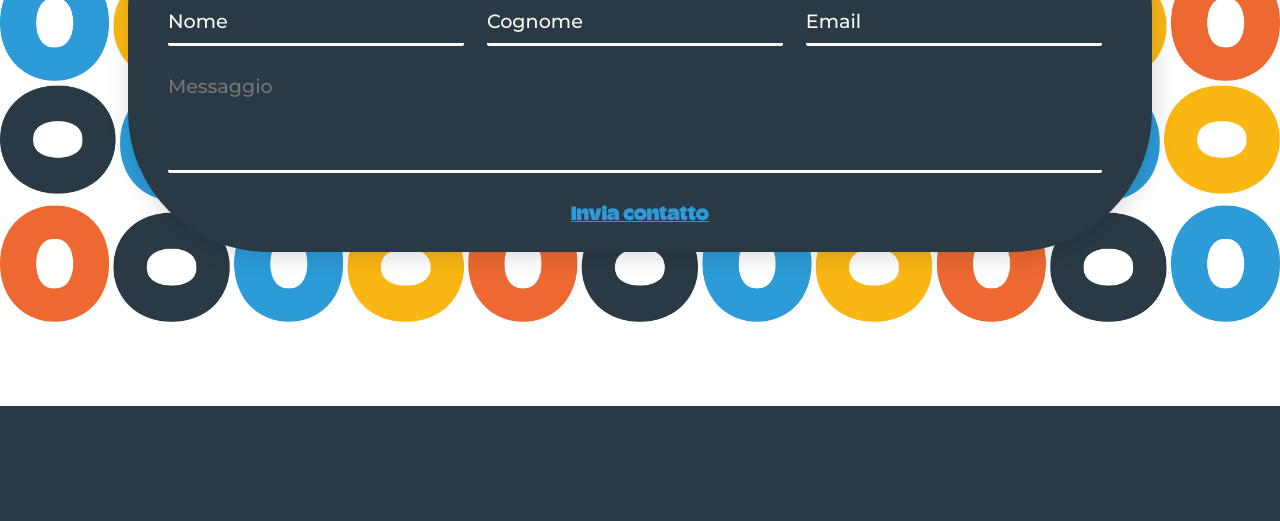
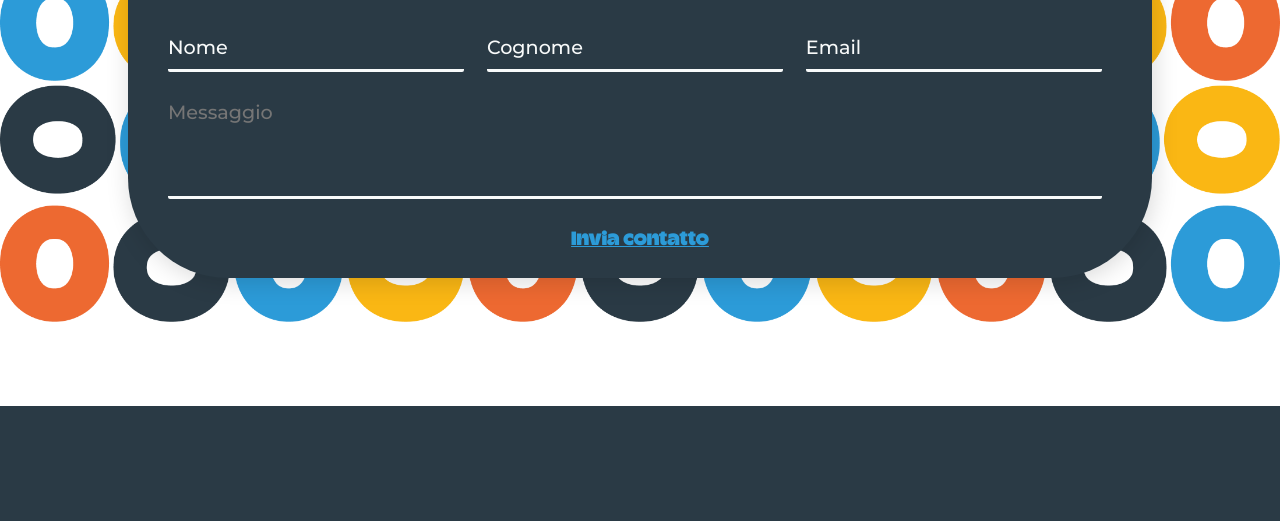
Before and after one commit to FrancoisLampasona/BoopStudio, a plain HTML site: page index.html in a window 1280 px wide. Shown: the part 356-877 px from the top of the page. Drawn offline with nearby package versions, Linux system fonts and the light colour scheme.

Commit message:
Versione 0.0.2.3

```diff
--- a/css/home.css
+++ b/css/home.css
@@ -287,28 +287,22 @@
 
 .Contattaci {
   margin-top: 20vh;
-  display: grid;
-  grid-template-columns: 1fr 1fr 1fr;
-  grid-template-rows: auto;
+  display: flex;
+  justify-content: center;
 }
 
 .linee_orizzontali {
   width: 100%;
   overflow: hidden;
-  grid-column: 1/4;
-  justify-self: center;
   padding-top: 5vh;
 }
 
 .linee_orizzontali img {
+  pointer-events: none;
   width: 200vw;
 }
 
 .rettangolo_contenitore_contattaci {
-  grid-column: 1/4;
-  display: flex;
-  justify-self: center;
-  flex-direction: column;
   position: absolute;
   width: 85vw;
   height: 120vw;
@@ -662,15 +656,29 @@
     z-index: -1;
   }
   /* <=========================== Section 5 ========================> */
+  .rettangolo_contenitore_contattaci {
+    margin-top: 7.5vw;
+    width: 78vw;
+    height: 80vw;
+  }
   .dati {
-    padding-top: 5vh;
+    padding-top: 2vh;
+  }
+  #testo-contattacci {
+    font-size: 5vw;
   }
   .content_form {
-    font-size: 5vw;
+    font-size: 2vw;
   }
 
   .bottom_form {
-    font-size: 5vw;
+    font-size: 2.5vw;
+  }
+  #linea_5_orizzontale {
+    display: none;
+  }
+  #linea_7_orizzontale {
+    display: none;
   }
 }
 /* Large devices (laptops/desktops, 992px and up) */
@@ -733,7 +741,6 @@
     z-index: -1;
   }
   /* <=========================== Section 5 ========================> */
-  /* <=========================== Section 5 ========================> */
   #linea_5_orizzontale {
     display: none;
   }
@@ -748,9 +755,9 @@
   }
   .rettangolo_contenitore_contattaci {
     margin-top: 7.5vw;
-    border-radius: 140px;
+    border-radius: 100px;
     width: 80vw;
-    height: 30vw;
+    height: 32vw;
   }
   .dati {
     gap: 1vw;
@@ -852,8 +859,8 @@
     width: 100%;
   }
   .rettangolo_contenitore_contattaci {
-    margin-top: 5vw;
-    border-radius: 140px;
+    margin-top: 7vw;
+    border-radius: 100px;
     width: 80vw;
     height: 30vw;
   }
--- a/css/styles.css
+++ b/css/styles.css
@@ -104,7 +104,6 @@ header {
 }
 .row {
   display: grid;
-  grid-template-columns: 1 fr 1fr 1fr;
   grid-auto-rows: auto;
 }
 .footer {
```
